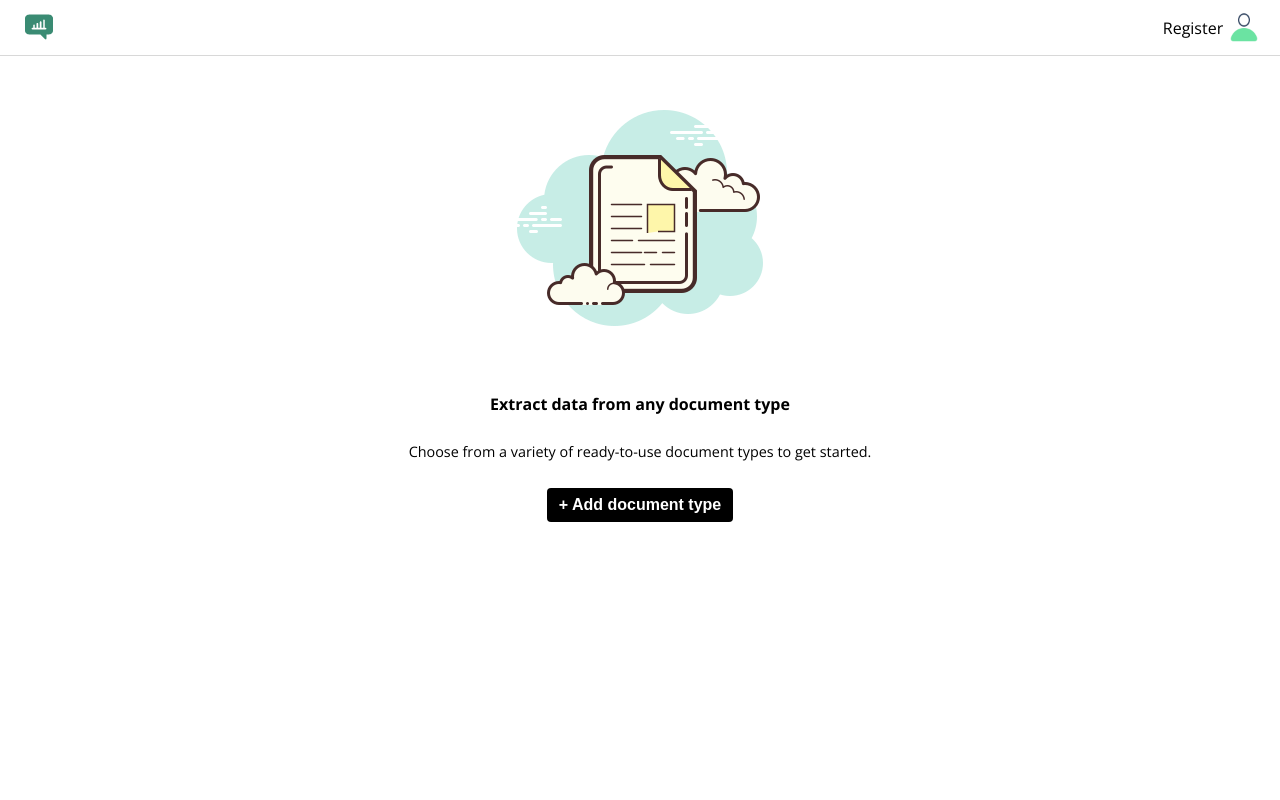
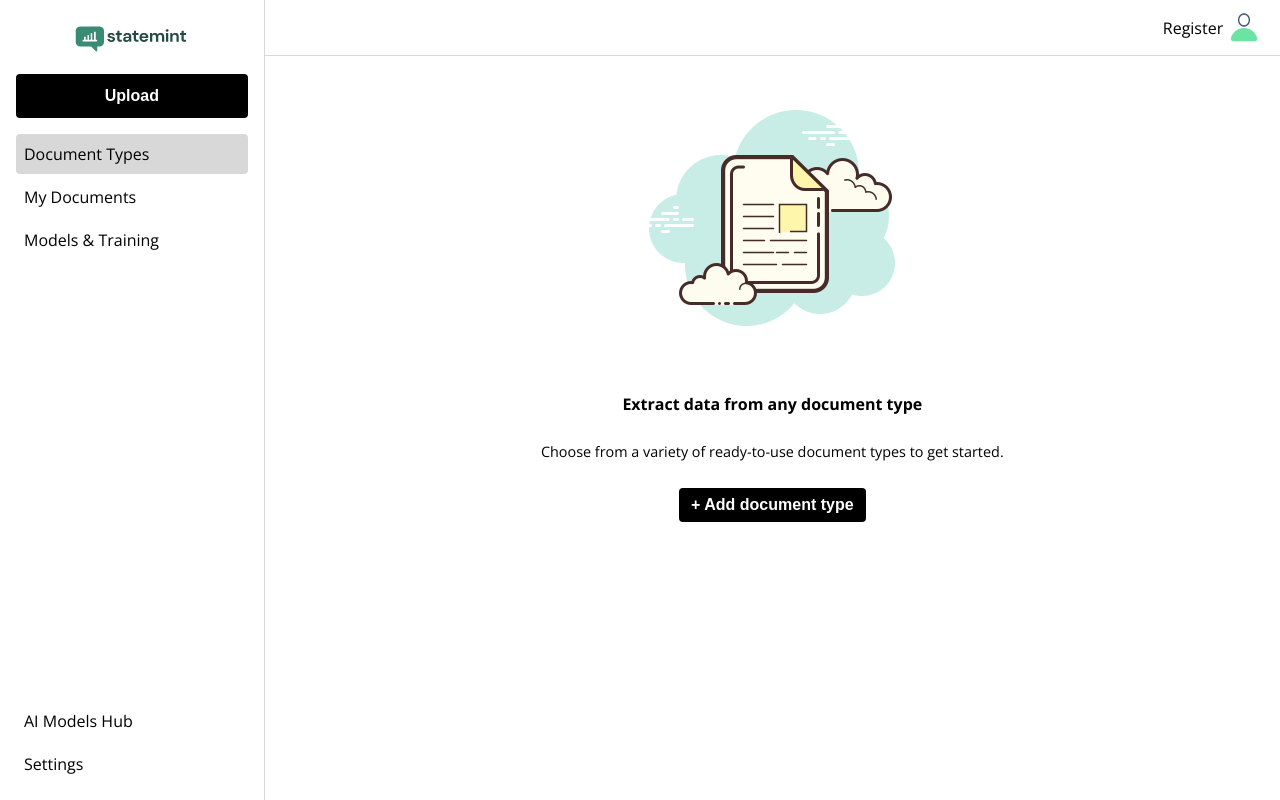
Before and after one commit to moehambouta/statemint, a React (Vite) app: page / in a window 1280 px wide. Built offline with nearby package versions, Linux system fonts and the light colour scheme; no server answers.

Commit message:
Added initial implementation of side nav

```diff
--- a/src/components/Dashboard/Dashboard.css
+++ b/src/components/Dashboard/Dashboard.css
@@ -1,3 +1,14 @@
+.dashboard {
+    display: flex;
+    width: 100%;
+    height: 100%;
+}
+
+.mainContent {
+    width: 100%;
+    height: 100%;
+}
+
 .btnPrimary {
     padding: 0.5rem 0.75rem;
     border-radius: 0.25rem;
--- a/src/components/Dashboard/Dashboard.jsx
+++ b/src/components/Dashboard/Dashboard.jsx
@@ -3,10 +3,11 @@ import "./Dashboard.css";
 import PropTypes from "prop-types";
 import Navbar from "../Navbar/Navbar";
 import DocsGrid from "./DocsGrid/DocsGrid";
-import React, { useEffect, useRef, useState } from "react";
+import { useEffect, useRef, useState } from "react";
 import EmptyDocs from "./EmptyDocs/EmptyDocs";
 import DocTypeModal from "./DocTypeModal/DocTypeModal";
 import AuthModal from "../AuthModal/AuthModal";
+import SideNav from "./SideNav/SideNav";
 
 /**
  * TODO: Abstract container css for DocsGrid and EmptyDocs
@@ -29,7 +30,9 @@ const Dashboard = ({user}) => {
     }, [user]);
 
     return (
-        <React.Fragment>
+        <div className="dashboard">
+            <SideNav />
+            <div className="mainContent">
                 <Navbar user={user} authModalRef={authModalRef} />
                 <main>
                     {
@@ -40,7 +43,8 @@ const Dashboard = ({user}) => {
                 </main>
                 <DocTypeModal setDocuments={setDocuments} docTypeModalRef={docTypeModalRef} />
                 <AuthModal authModalRef={authModalRef} />
-        </React.Fragment>
+            </div>
+        </div>
     )
 }
 
--- a/src/components/Dashboard/DocsGrid/DocsGrid.jsx
+++ b/src/components/Dashboard/DocsGrid/DocsGrid.jsx
@@ -18,7 +18,7 @@ const DocsGrid = ({documents, docTypeModalRef}) => {
     return (
         <React.Fragment>
             <div className="docsGridHeading">
-                <h1>Documents</h1>
+                <h1>Document Types</h1>
                 <button className="btnPrimary" onClick={() => docTypeModalRef.current.showModal()}>+ Add document type</button>
             </div>
             <div className="docsGrid">
--- /dev/null
+++ b/src/components/Dashboard/SideNav/SideNav.css
@@ -0,0 +1,50 @@
+.sidenav {
+    gap: 1rem;
+    width: 325px;
+    display: flex;
+    align-items: center;
+    padding: 1rem;
+    box-sizing: border-box;
+    flex-direction: column;
+    border-right: 1px solid var(--gray);
+}
+
+.sidenav > * {
+    width: 100%;
+}
+
+.homeLink {
+    display: flex;
+    width: 100%;
+    justify-content: center;
+}
+
+.sidenav > .btnPrimary {
+    font-size: 1rem;
+    padding-block: 0.8rem;
+}
+
+.navLinks {
+    display: flex;
+    flex-direction: column;
+    gap: 0.2rem;
+}
+
+.bottom.navLinks {
+    margin-top: auto;
+}
+
+.navLink {
+    border-radius: 0.25rem;
+    padding: 0.75rem 0.5rem;
+    transition: 200ms ease-in-out;
+}
+
+.navLink:hover {
+    cursor: pointer;
+    background-color: var(--gray);
+}
+
+.active.navLink {
+    background-color: var(--gray);
+}
--- /dev/null
+++ b/src/components/Dashboard/SideNav/SideNav.jsx
@@ -0,0 +1,25 @@
+import "./SideNav.css";
+
+const SideNav = () => {
+    return (
+        <div className="sidenav">
+            <a href="/" className="homeLink">
+                <img src="/assets/logo.png" alt="Logo" />
+            </a>
+            <button className="btnPrimary">
+                Upload
+            </button>
+            <ul className="top navLinks">
+                <li className="active navLink">Document Types</li>
+                <li className="navLink">My Documents</li>
+                <li className="navLink">Models & Training</li>
+            </ul>
+            <ul className="bottom navLinks">
+                <li className="navLink">AI Models Hub</li>
+                <li className="navLink">Settings</li>
+            </ul>
+        </div>
+    )
+}
+
+export default SideNav;
--- a/src/components/Navbar/Navbar.css
+++ b/src/components/Navbar/Navbar.css
@@ -1,16 +1,16 @@
-.nav {
+.navbar {
     width: 100%;
     display: flex;
     align-items: center;
     padding-inline: 1rem;
     height: 3.5rem;
-    justify-content: space-between;
+    justify-content: right;
     box-sizing: border-box;
     border-bottom: 1px solid var(--gray);
     overflow: hidden;
 }
 
-.nav > * {
+.navbar > * {
     padding: 0.25rem;
 }
 
--- a/src/components/Navbar/Navbar.jsx
+++ b/src/components/Navbar/Navbar.jsx
@@ -3,10 +3,7 @@ import PropTypes from "prop-types";
 
 const Navbar = ({user, authModalRef}) => {
     return (
-        <div className="nav">
-            <a href="/" className="homeLink">
-                <img src="/assets/logoIcon.png" alt="Logo" />
-            </a>
+        <div className="navbar">
             <div className="account" onClick={() => !user?.username && authModalRef.current.showModal()}>
                 <span>{user?.username || "Register"}</span>
                 <img
```
Lines whose indentation alone changed are shown as unchanged.
